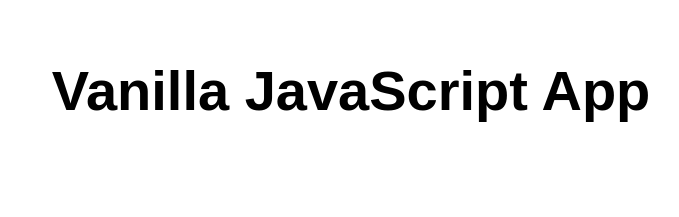
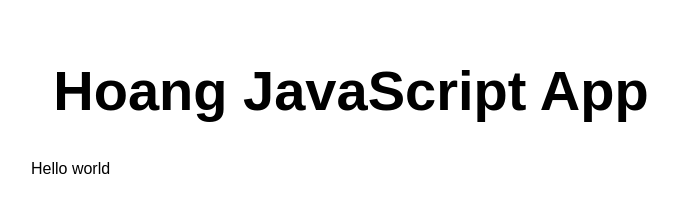
Before and after one commit to luongviethoang/static-web-app, a website: page src/index.html in a window 1280 px wide. Shown: the whole page, without its empty margins (289-968 px from the left). Drawn offline with Linux system fonts and the light colour scheme.

Commit message:
create static web app

```diff
--- a/src/index.html
+++ b/src/index.html
@@ -10,7 +10,8 @@
 
 <body>
   <main>
-    <h1>Vanilla JavaScript App</h1>
+    <h1>Hoang JavaScript App</h1>
+    <p>Hello world</p>
   </main>
 </body>
 
```
